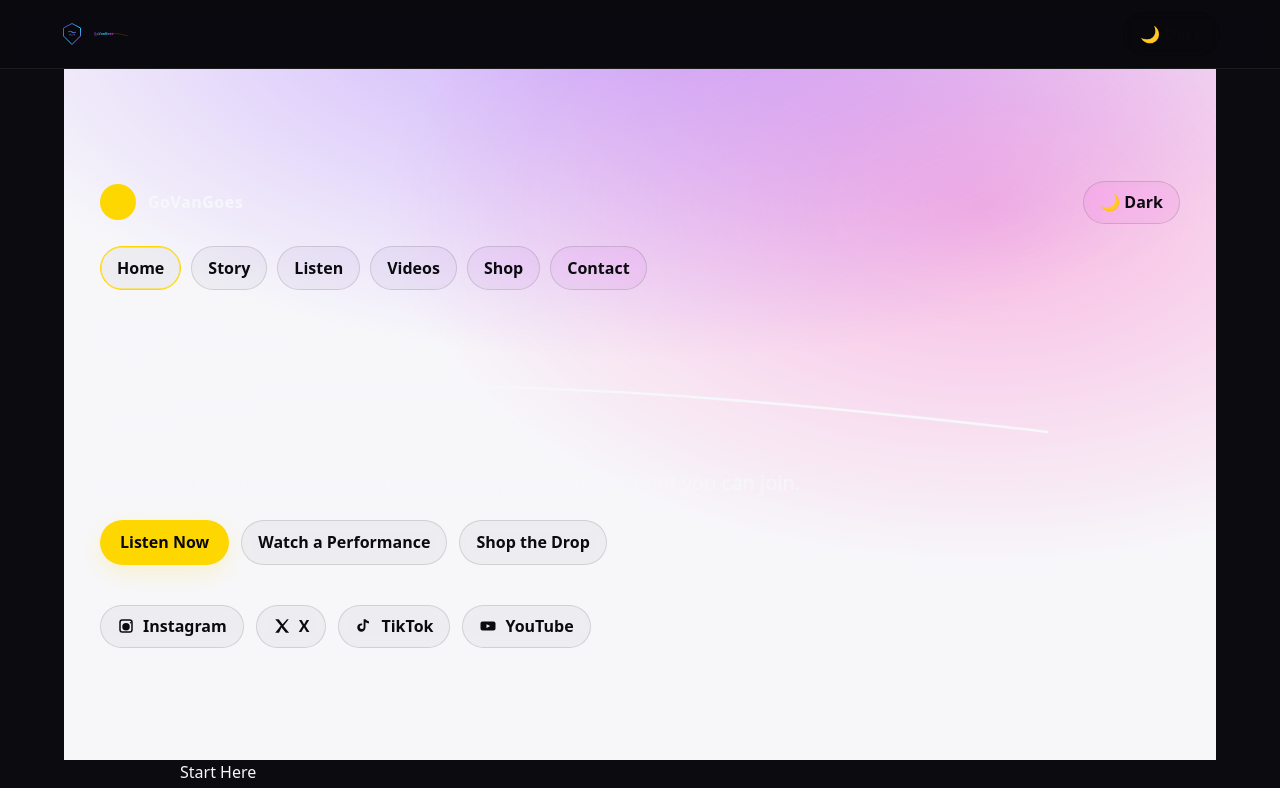
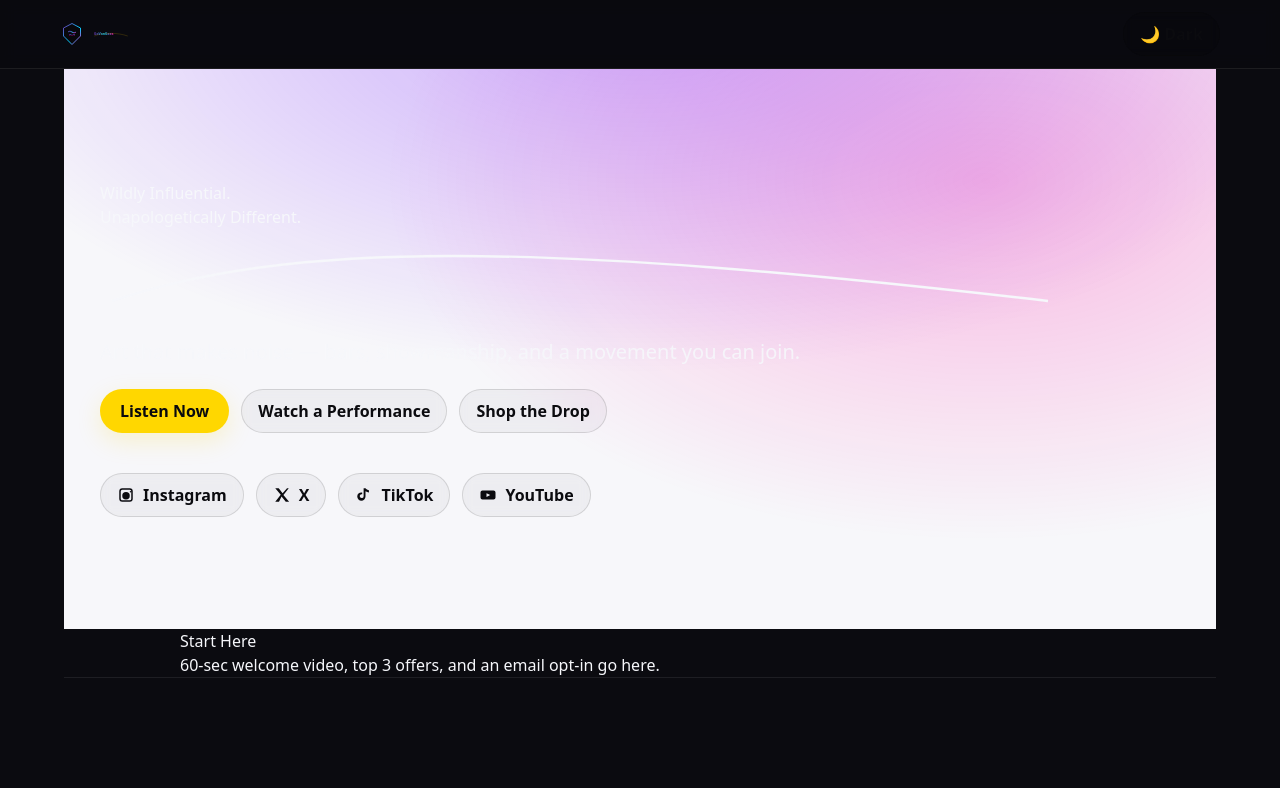
Before and after one commit to govangoes/calamari-crystal-site, a React (Vite) app: page / in a window 1280 px wide. Shown: the top 788 px of the page. Built offline with nearby package versions, Linux system fonts and the light colour scheme; a web font is replaced by a local one.

Commit message:
fix(ui): remove duplicate ThemeToggle/Nav from Hero; improve EPK empty state with clear setup steps

```diff
--- a/src/components/EPKGallery.jsx
+++ b/src/components/EPKGallery.jsx
@@ -44,6 +44,8 @@ export default function EPKGallery({ manifestUrl = "/images/you/manifest.json" }
 
   const sorted = useMemo(() => (items ? [...items].sort(byIndex) : []), [items]);
 
+  const empty = items && items.length === 0 && !error;
+
   return (
     <section className="section" aria-label="EPK Photo Gallery">
       <div className="mx-auto max-w-6xl px-4">
@@ -57,6 +59,13 @@ export default function EPKGallery({ manifestUrl = "/images/you/manifest.json" }
 
         {error && (
           <p style={{ opacity: .8, marginTop: 12 }}>Note: {error}. Using a small placeholder entry. Create <code>/public/images/you/manifest.json</code> to control ordering, captions, and metadata.</p>
+        )}
+        {empty && (
+          <div className="card" style={{padding:16, marginTop:12}}>
+            <p className="lead" style={{margin:0}}>No photos found yet. Add your images to <code>/public/images/you</code>, then run:</p>
+            <pre style={{marginTop:8}}><code>npm run epk:scan</code></pre>
+            <p style={{opacity:.85, marginTop:6}}>Then edit <code>public/images/you/manifest.json</code> to add captions, dates, locations, and notes. See <a href="/images/you/manifest.example.json" target="_blank" rel="noreferrer">example</a>.</p>
+          </div>
         )}
 
         <div className="masonry" style={{ columnCount: 1, columnGap: "1rem", marginTop: "1.25rem" }}>
--- a/src/components/Hero.jsx
+++ b/src/components/Hero.jsx
@@ -1,24 +1,10 @@
 import TaglineLockup from "./TaglineLockup.jsx";
-import ThemeToggle from "./ThemeToggle.jsx";
-import NavPills from "./NavPills.jsx";
 import SocialLinks from "./SocialLinks.jsx";
 
 export default function Hero(){
   return (
     <header className="section bg-hero-gradient" id="home" role="banner">
       <div style={{maxWidth:1120, margin:"0 auto", padding:"0 20px"}} data-reveal-stagger="0,80">
-        {/* Top row: logo placeholder + theme */}
-        <div style={{display:'flex', alignItems:'center', justifyContent:'space-between', marginBottom:'22px'}}>
-          <div style={{display:'flex', alignItems:'center', gap:12}}>
-            <div style={{width:36, height:36, borderRadius:'50%', background:'var(--gold)'}} aria-hidden="true" />
-            <strong style={{letterSpacing:.5}}>GoVanGoes</strong>
-          </div>
-          <ThemeToggle />
-        </div>
-
-        {/* Nav */}
-        <div style={{margin:'10px 0 22px'}}><NavPills /></div>
-
         {/* Tagline + subcopy */}
         <div style={{maxWidth:960}}>
           <TaglineLockup />
```
